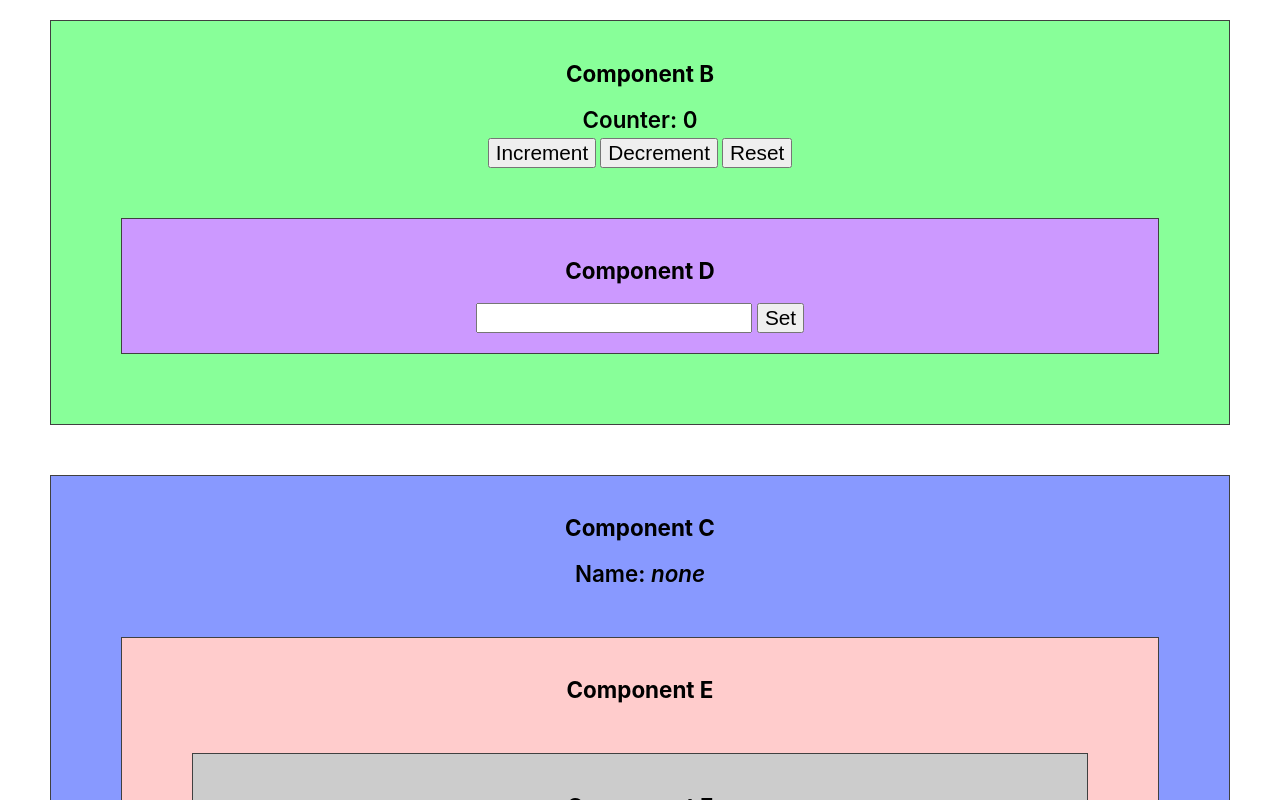
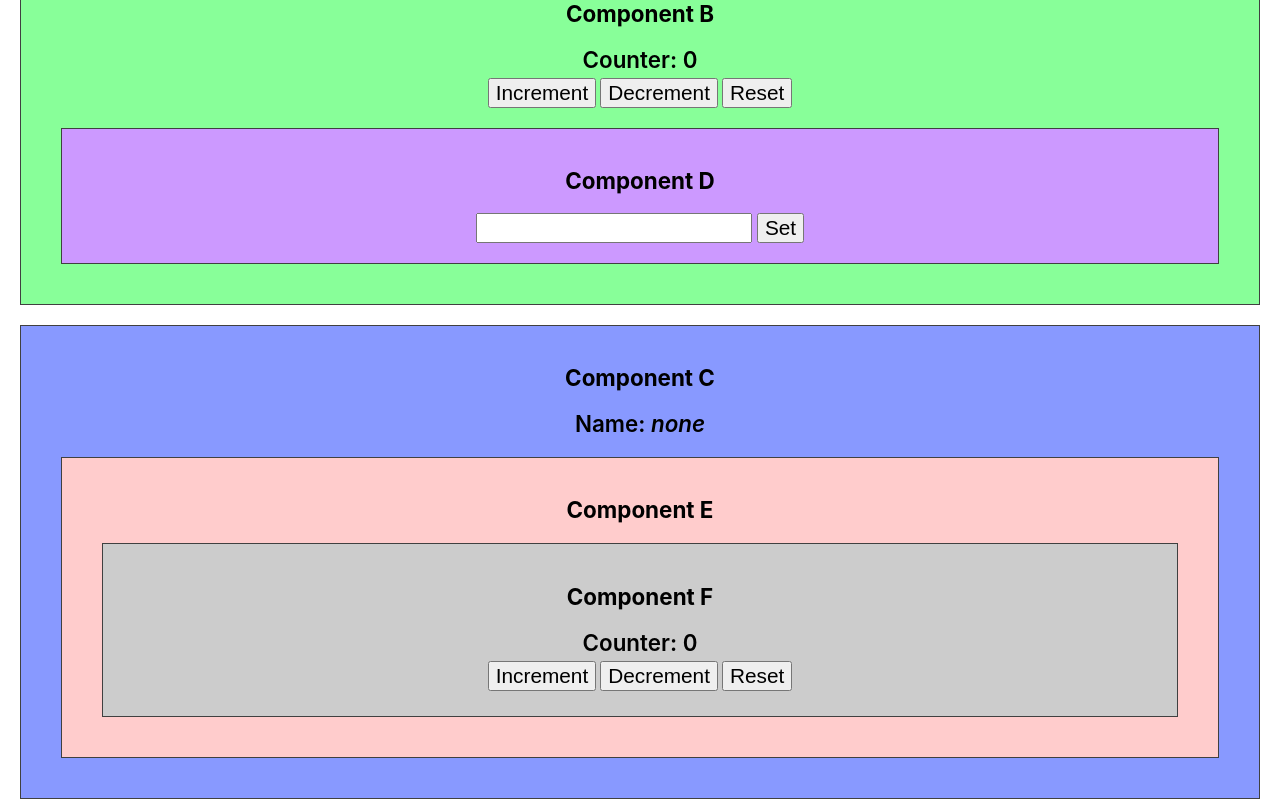
Before and after one commit to forresttanaka/ctxmod, a React (Create React App) app: page / in a window 1280 px wide. Shown: the part 240-1040 px from the top of the page. Built offline with nearby package versions, Linux system fonts and the light colour scheme.

Commit message:
Styling update

```diff
--- a/src/App.css
+++ b/src/App.css
@@ -21,46 +21,34 @@ button {
   font-size: 1.3rem;
 }
 
-.component-a {
-  margin: 50px;
+.component {
+  margin: 20px;
   padding: 20px;
-  background-color: #f94;
   border: 1px solid #404040;
 }
 
-.component-b {
-  margin: 50px;
-  padding: 20px;
-  background-color: #8f9;
-  border: 1px solid #404040;
+.component--a {
+  background-color: #f94;
 }
 
-.component-c {
-  margin: 50px;
-  padding: 20px;
-  background-color: #89f;
-  border: 1px solid #404040;
+.component--b {
+  background-color: #8f9;
 }
 
-.component-d {
-  margin: 50px;
-  padding: 20px;
-  background-color: #c9f;
-  border: 1px solid #404040;
+.component--c {
+  background-color: #89f;
 }
 
-.component-e {
-  margin: 50px;
-  padding: 20px;
-  background-color: #fcc;
-  border: 1px solid #404040;
+.component--d {
+  background-color: #c9f;
 }
 
-.component-f {
-  margin: 50px;
-  padding: 20px;
+.component--e {
+  background-color: #fcc;
+}
+
+.component--f {
   background-color: #ccc;
-  border: 1px solid #404040;
 }
 
 .counter-controls {
--- a/src/component_a.js
+++ b/src/component_a.js
@@ -14,7 +14,7 @@ globalContextRegistry.register('moduleA', useModuleA);
 
 
 const ComponentA = () => (
-    <div className="component-a">
+    <div className="component component--a">
         <h2>Component A</h2>
     </div>
 );
--- a/src/component_b.js
+++ b/src/component_b.js
@@ -8,7 +8,7 @@ const ComponentB = () => {
     const { moduleCounter } = React.useContext(GlobalContext);
 
     return (
-        <div className="component-b">
+        <div className="component component--b">
             <h2>Component B</h2>
             <div>Counter: {moduleCounter.counter}</div>
             <CounterControls />
--- a/src/component_c.js
+++ b/src/component_c.js
@@ -7,7 +7,7 @@ const ComponentC = () => {
     const { moduleName } = React.useContext(GlobalContext);
 
     return (
-        <div className="component-c">
+        <div className="component component--c">
             <h2>Component C</h2>
             <div>Name: {moduleName.name || <i>none</i>}</div>
             <ComponentE />
--- a/src/component_d.js
+++ b/src/component_d.js
@@ -4,7 +4,7 @@ import NameControls from './name';
 
 const ComponentD = () => {
     return (
-        <div className="component-d">
+        <div className="component component--d">
             <h2>Component D</h2>
             <NameControls />
         </div>
--- a/src/component_e.js
+++ b/src/component_e.js
@@ -4,7 +4,7 @@ import ComponentF from './component_f';
 
 const ComponentE = () => {
     return (
-        <div className="component-e">
+        <div className="component component--e">
             <h2>Component E</h2>
             <ComponentF />
         </div>
--- a/src/component_f.js
+++ b/src/component_f.js
@@ -7,7 +7,7 @@ const ComponentF = () => {
     const { moduleCounter } = React.useContext(GlobalContext);
 
     return (
-        <div className="component-f">
+        <div className="component component--f">
             <h2>Component F</h2>
             <div>Counter: {moduleCounter.counter}</div>
             <CounterControls />
```
